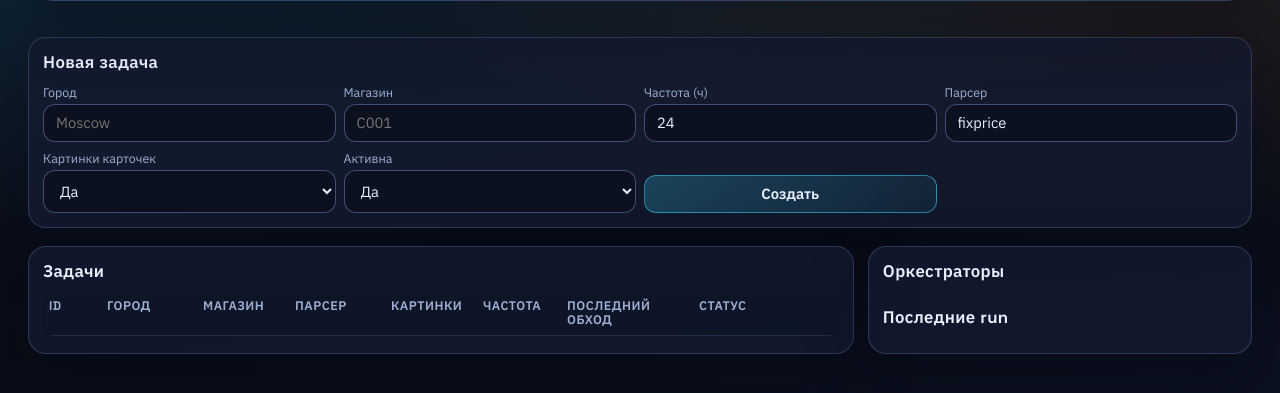
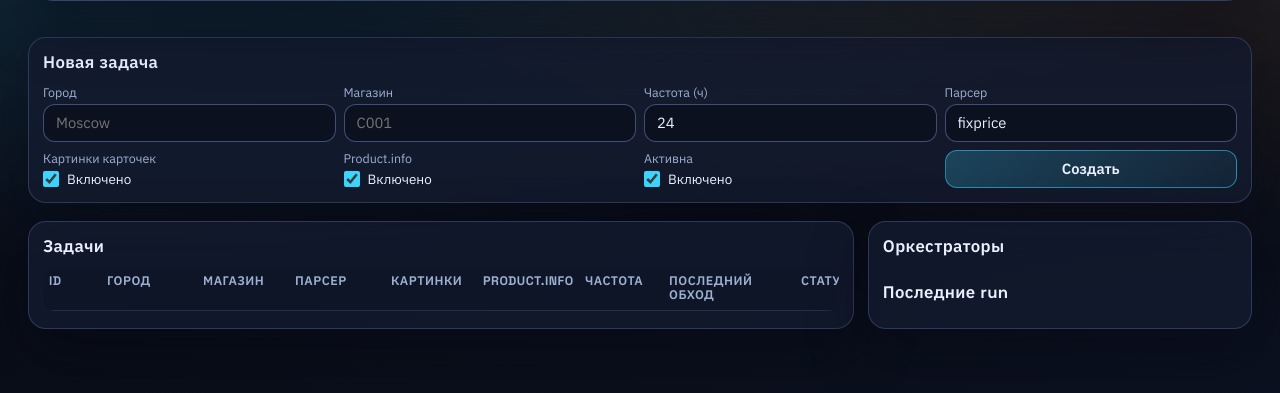
Before and after one commit to Open-Inflation/receiver, a Python web app: template app/dashboard/templates/index.html in a window 1280 px wide. Shown: the part 240-633 px from the top of the page. Run offline with Jinja, Linux system fonts and the light colour scheme; the template is opened without the code that fills it, so the values that code supplies are empty.

Commit message:
add option use product info

```diff
--- a/app/config.py
+++ b/app/config.py
@@ -33,6 +33,7 @@ class Settings:
     orchestrator_manager_name: str = "parser-ws"
     orchestrator_auto_dispatch_enabled: bool = True
     orchestrator_submit_include_images: bool = True
+    orchestrator_submit_use_product_info: bool = True
     orchestrator_submit_full_catalog: bool = True
     orchestrator_upload_archive_images: bool = True
 
@@ -166,6 +167,7 @@ def load_settings() -> Settings:
         orchestrator_manager_name=orchestrator_manager_name,
         orchestrator_auto_dispatch_enabled=_env_bool("ORCHESTRATOR_AUTO_DISPATCH_ENABLED", True),
         orchestrator_submit_include_images=_env_bool("ORCHESTRATOR_SUBMIT_INCLUDE_IMAGES", True),
+        orchestrator_submit_use_product_info=_env_bool("ORCHESTRATOR_SUBMIT_USE_PRODUCT_INFO", True),
         orchestrator_submit_full_catalog=_env_bool("ORCHESTRATOR_SUBMIT_FULL_CATALOG", True),
         orchestrator_upload_archive_images=_env_bool("ORCHESTRATOR_UPLOAD_ARCHIVE_IMAGES", True),
     )
--- a/app/dashboard/assets/dashboard.css
+++ b/app/dashboard/assets/dashboard.css
@@ -163,7 +163,7 @@ body {
   min-width: 0;
 }
 
-.task-create input,
+.task-create input:not([type="checkbox"]),
 .task-create select,
 .task-create button {
   width: 100%;
@@ -172,7 +172,7 @@ body {
 
 label { display: grid; gap: 4px; font-size: 0.78rem; color: var(--muted); }
 
-input, select, button {
+input:not([type="checkbox"]), select, button {
   font: 500 0.92rem/1.1 "IBM Plex Sans", "Noto Sans", sans-serif;
   border-radius: 12px;
   border: 1px solid rgba(146, 173, 247, 0.4);
@@ -182,10 +182,31 @@ input, select, button {
   transition: border-color .2s ease, transform .2s ease, box-shadow .2s ease;
 }
 
-input:focus, select:focus {
+input:not([type="checkbox"]):focus, select:focus {
   outline: none;
   border-color: rgba(59, 213, 255, 0.85);
   box-shadow: 0 0 0 3px rgba(59, 213, 255, 0.18);
+}
+
+input[type="checkbox"] {
+  width: 16px;
+  height: 16px;
+  accent-color: var(--accent);
+  cursor: pointer;
+  margin: 0;
+}
+
+.bool-field {
+  display: inline-flex;
+  align-items: center;
+  gap: 8px;
+  color: var(--text);
+  font-size: 0.84rem;
+}
+
+.bool-inline {
+  font-size: 0.78rem;
+  color: var(--muted);
 }
 
 button {
@@ -271,17 +292,23 @@ th:nth-child(2), td:nth-child(2) { width: 96px; }
 th:nth-child(3), td:nth-child(3) { width: 92px; }
 th:nth-child(4), td:nth-child(4) { width: 96px; }
 th:nth-child(5), td:nth-child(5) { width: 92px; }
-th:nth-child(6), td:nth-child(6) { width: 84px; }
-th:nth-child(7), td:nth-child(7) { width: 132px; }
-th:nth-child(8), td:nth-child(8) { width: 146px; }
-th:nth-child(9), td:nth-child(9) { width: 110px; }
+th:nth-child(6), td:nth-child(6) { width: 102px; }
+th:nth-child(7), td:nth-child(7) { width: 84px; }
+th:nth-child(8), td:nth-child(8) { width: 132px; }
+th:nth-child(9), td:nth-child(9) { width: 146px; }
+th:nth-child(10), td:nth-child(10) { width: 110px; }
 
-td input,
+td input:not([type="checkbox"]),
 td select {
   width: 100%;
   min-width: 0;
   padding: 8px 9px;
   font-size: 0.84rem;
+}
+
+td input[type="checkbox"] {
+  width: 18px;
+  height: 18px;
 }
 
 .status {
--- a/app/dashboard/assets/dashboard.js
+++ b/app/dashboard/assets/dashboard.js
@@ -453,17 +453,23 @@
             <td><input data-field="store" value="${task.store}" /></td>
             <td><input data-field="parser_name" value="${task.parser_name}" /></td>
             <td>
-              <select data-field="include_images">
-                <option value="true" ${(task.include_images ?? true) ? 'selected' : ''}>true</option>
-                <option value="false" ${!(task.include_images ?? true) ? 'selected' : ''}>false</option>
-              </select>
+              <label class="bool-field bool-inline">
+                <input data-field="include_images" type="checkbox" ${(task.include_images ?? true) ? 'checked' : ''} />
+                <span>вкл</span>
+              </label>
+            </td>
+            <td>
+              <label class="bool-field bool-inline">
+                <input data-field="use_product_info" type="checkbox" ${(task.use_product_info ?? true) ? 'checked' : ''} />
+                <span>вкл</span>
+              </label>
             </td>
             <td><input data-field="frequency_hours" type="number" min="1" value="${task.frequency_hours}" /></td>
             <td>${fmtDate(task.last_crawl_at)}</td>
             <td>
               <div class="status ${statusClass}">${statusLabel}</div>
-              <label style="margin-top:8px;">active
-                <select data-field="is_active"><option value="true" ${task.is_active ? 'selected' : ''}>true</option><option value="false" ${!task.is_active ? 'selected' : ''}>false</option></select>
+              <label style="margin-top:8px;" class="bool-field bool-inline">active
+                <input data-field="is_active" type="checkbox" ${task.is_active ? 'checked' : ''} />
               </label>
             </td>
             <td>
@@ -567,8 +573,9 @@
         store: form.store.value.trim(),
         frequency_hours: Number(form.frequency_hours.value),
         parser_name: form.parser_name.value.trim() || 'fixprice',
-        include_images: form.include_images.value === 'true',
-        is_active: form.is_active.value === 'true',
+        include_images: !!form.include_images.checked,
+        use_product_info: !!form.use_product_info.checked,
+        is_active: !!form.is_active.checked,
       };
       if (!payload.city || !payload.store || !payload.frequency_hours) {
         flash('Заполните обязательные поля', true);
@@ -580,8 +587,9 @@
         form.reset();
         form.frequency_hours.value = 24;
         form.parser_name.value = 'fixprice';
-        form.include_images.value = 'true';
-        form.is_active.value = 'true';
+        form.include_images.checked = true;
+        form.use_product_info.checked = true;
+        form.is_active.checked = true;
         flash('Задача создана');
         await refreshAll();
       } catch (err) {
@@ -603,9 +611,10 @@
           city: getValue('city').value.trim(),
           store: getValue('store').value.trim(),
           parser_name: getValue('parser_name').value.trim() || 'fixprice',
-          include_images: getValue('include_images').value === 'true',
+          include_images: !!getValue('include_images').checked,
+          use_product_info: !!getValue('use_product_info').checked,
           frequency_hours: Number(getValue('frequency_hours').value),
-          is_active: getValue('is_active').value === 'true',
+          is_active: !!getValue('is_active').checked,
         };
 
         try {
--- a/app/dashboard/schemas.py
+++ b/app/dashboard/schemas.py
@@ -11,6 +11,7 @@ class TaskCreateIn(BaseModel):
     frequency_hours: int = Field(ge=1, le=24 * 365)
     parser_name: str = Field(default="fixprice", min_length=1, max_length=64)
     include_images: bool | None = None
+    use_product_info: bool | None = None
     is_active: bool = True
 
 
@@ -22,4 +23,5 @@ class TaskUpdateIn(BaseModel):
     frequency_hours: int | None = Field(default=None, ge=1, le=24 * 365)
     parser_name: str | None = Field(default=None, min_length=1, max_length=64)
     include_images: bool | None = None
+    use_product_info: bool | None = None
     is_active: bool | None = None
--- a/app/dashboard/templates/index.html
+++ b/app/dashboard/templates/index.html
@@ -30,10 +30,13 @@
         <label>Частота (ч)<input required min="1" type="number" name="frequency_hours" value="24" /></label>
         <label>Парсер<input name="parser_name" value="fixprice" /></label>
         <label>Картинки карточек
-          <select name="include_images"><option value="true" selected>Да</option><option value="false">Нет</option></select>
+          <span class="bool-field"><input type="checkbox" name="include_images" checked /><span>Включено</span></span>
+        </label>
+        <label>Product.info
+          <span class="bool-field"><input type="checkbox" name="use_product_info" checked /><span>Включено</span></span>
         </label>
         <label>Активна
-          <select name="is_active"><option value="true" selected>Да</option><option value="false">Нет</option></select>
+          <span class="bool-field"><input type="checkbox" name="is_active" checked /><span>Включено</span></span>
         </label>
         <button type="submit">Создать</button>
       </form>
@@ -51,6 +54,7 @@
                 <th>Магазин</th>
                 <th>Парсер</th>
                 <th>Картинки</th>
+                <th>Product.info</th>
                 <th>Частота</th>
                 <th>Последний обход</th>
                 <th>Статус</th>
--- a/app/dashboard/utils.py
+++ b/app/dashboard/utils.py
@@ -47,6 +47,7 @@ def task_to_dict(task: CrawlTask, *, now: datetime | None = None) -> dict[str, o
         "last_crawl_at": _iso_utc(task.last_crawl_at),
         "parser_name": task.parser_name,
         "include_images": task.include_images,
+        "use_product_info": task.use_product_info,
         "is_active": task.is_active,
         "is_due": bool(task.is_active and is_task_due(task, now=reference_time)),
         "lease_owner_id": task.lease_owner_id,
--- a/app/models.py
+++ b/app/models.py
@@ -76,6 +76,7 @@ class CrawlTask(Base):
 
     parser_name: Mapped[str] = mapped_column(String(64), nullable=False, default="fixprice")
     include_images: Mapped[bool] = mapped_column(Boolean, nullable=False, default=True)
+    use_product_info: Mapped[bool] = mapped_column(Boolean, nullable=False, default=True)
     is_active: Mapped[bool] = mapped_column(Boolean, nullable=False, default=True)
     deleted_at: Mapped[datetime | None] = mapped_column(DateTime(timezone=True), nullable=True, index=True)
 
--- a/app/schemas.py
+++ b/app/schemas.py
@@ -13,6 +13,7 @@ class TaskCreate(BaseModel):
     last_crawl_at: datetime | None = None
     parser_name: str = Field(default="fixprice", min_length=1, max_length=64)
     include_images: bool | None = None
+    use_product_info: bool | None = None
     is_active: bool = True
 
 
@@ -23,6 +24,7 @@ class TaskUpdate(BaseModel):
     last_crawl_at: datetime | None = None
     parser_name: str | None = Field(default=None, min_length=1, max_length=64)
     include_images: bool | None = None
+    use_product_info: bool | None = None
     is_active: bool | None = None
 
 
@@ -36,6 +38,7 @@ class TaskOut(BaseModel):
     last_crawl_at: datetime | None
     parser_name: str
     include_images: bool
+    use_product_info: bool
     is_active: bool
     lease_owner_id: str | None
     lease_until: datetime | None
```
Also changed, not shown: app/dashboard/routes.py (+10 -2 lines), app/database.py (+62 -42 lines), app/main.py (+11 -2 lines), app/services/parser_ws_bridge.py (+13 -1 lines), tests/test_dashboard_script.py (+4 -0 lines), tests/test_parser_ws_bridge.py (+2 -0 lines), tests/test_receiver_api.py (+25 -0 lines), README.md.
